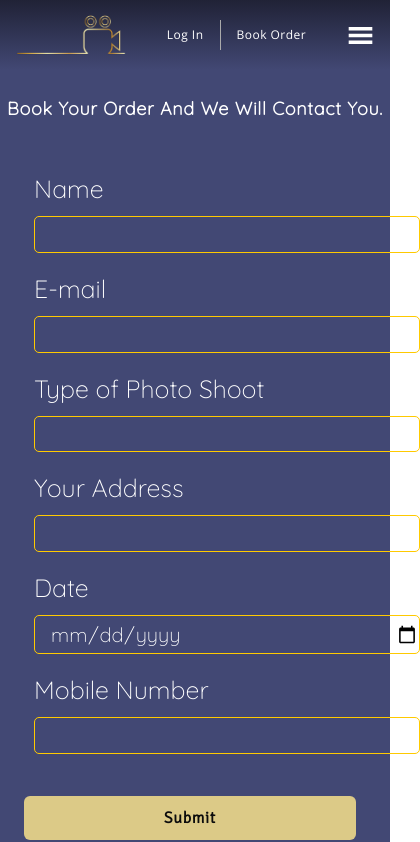
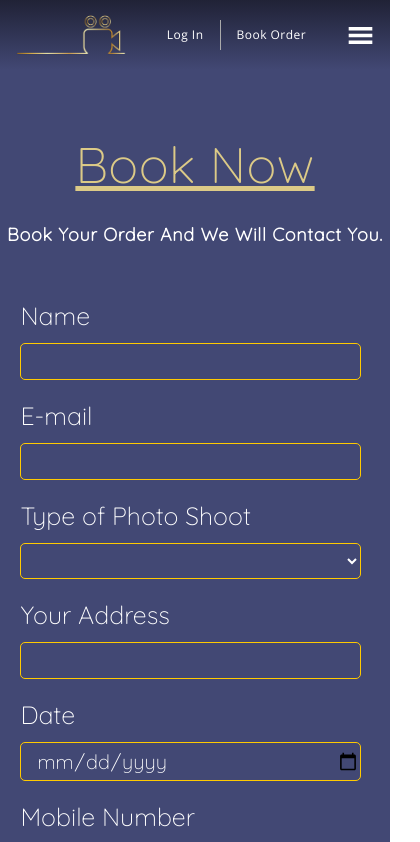
Before and after one commit to vedantpatil25/vedphotomake, a React (Create React App) app: page /booking in a window 390 px wide. Shown: the top 842 px of the page, 420 px wide, since content can reach past the window. Built offline with nearby package versions, Linux system fonts and the light colour scheme; a web font is replaced by a local one.

Commit message:
fixed booking section mobile view

```diff
--- a/src/Booking/Booking.css
+++ b/src/Booking/Booking.css
@@ -70,30 +70,30 @@
     width: 100%;
 }
 
-.input__component{
+/* .input__component{
     padding: 1rem;
-}
+} */
 
 
 
 
 @media screen and (max-width:710px) {
     .main-form1{
-        text-align: left;
+        text-align: centre;
+        width: auto;
+    }
+    .main-form1 div{
+        padding-left: 0.65rem;
+        width: 90%;
+    }
+    .main_bg{
+        position: relative;
+        height: 130vh;
+    }
+    .submit__button{
+        border-radius: 0 !important;
     }
 
-    .input__component{
-        padding: 0;
-        padding-left: 1.5rem;
-    }
-    .submit__button{
-        width: 85%;
-        margin-left: 1.5rem;
-    }
-    .main-form1 div input {
-        width: 140%;
-    }
-    .main-form1 div select{
-        width: 140%;
-    }
+
+
 }
```
Also changed, not shown: 24 other files (tests, documents, lock files or other folders).
